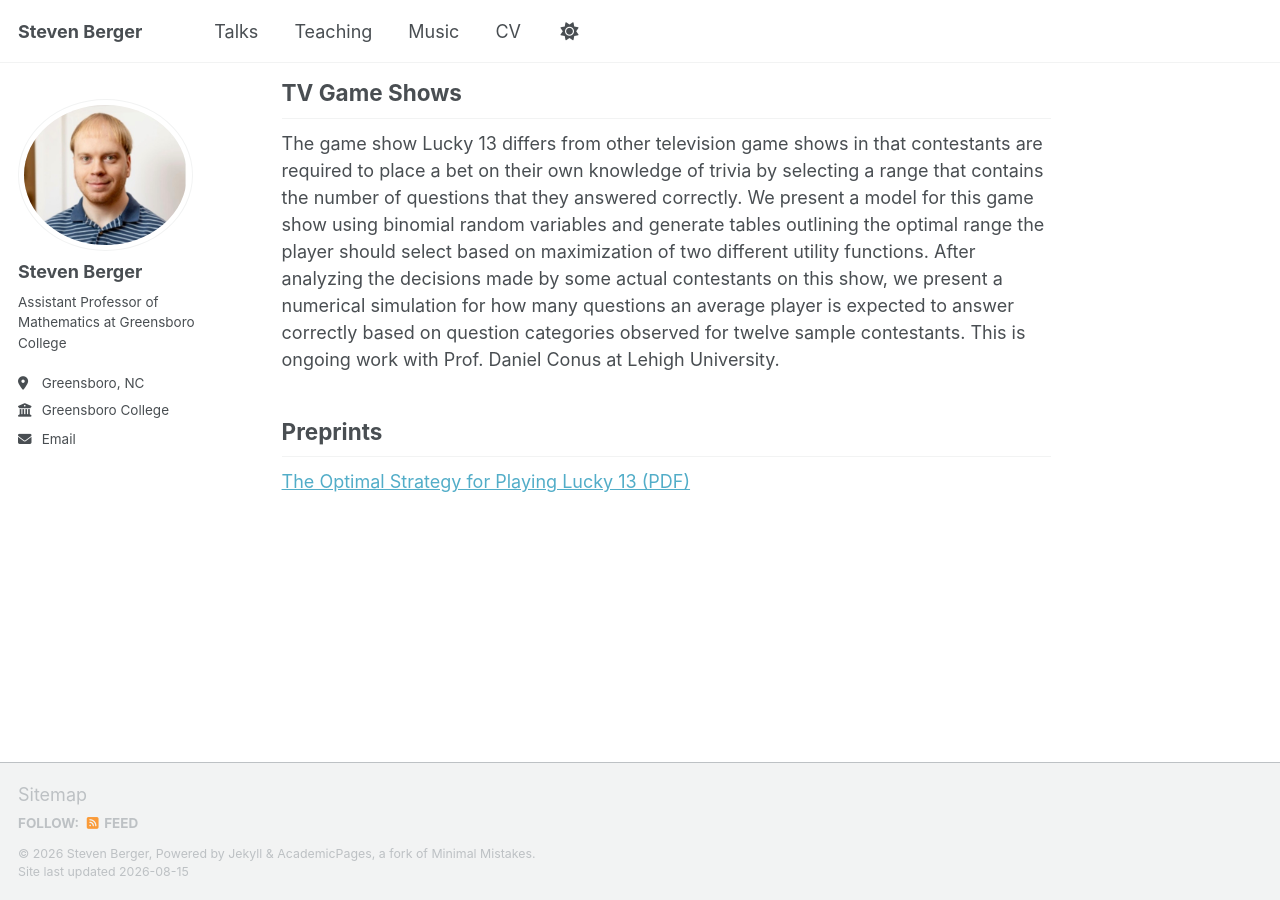
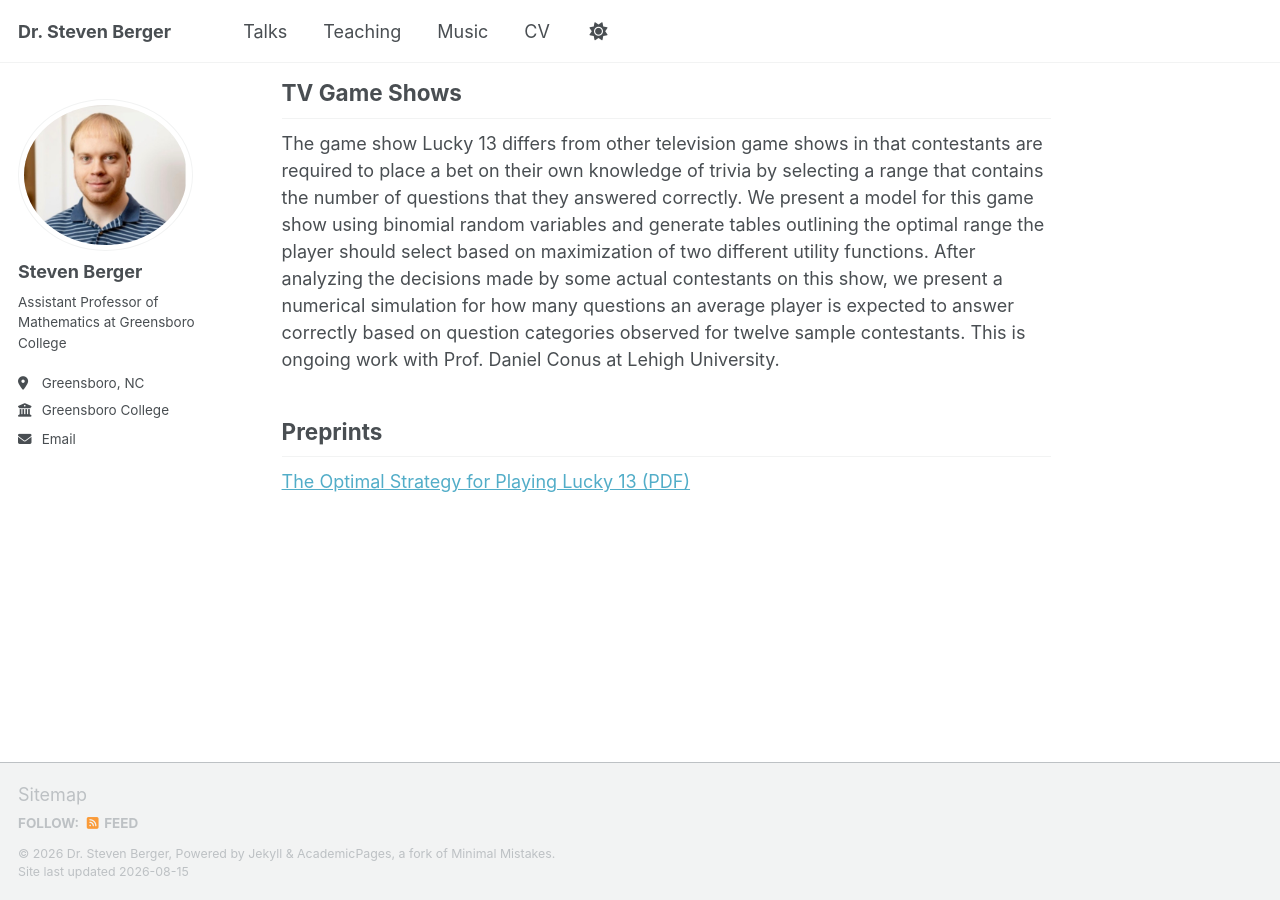
Before and after one commit to SRBerger/SRBerger.github.io, a Jekyll site: the page built from _pages/about.md, in a window 1280 px wide and 900 px high, scrolled down 2111 px. Built offline with Jekyll 4.4.1, drawn with Linux system fonts in a browser that asks for light colours; a script that is not in the unit is left out.

```diff
--- a/_config.yml
+++ b/_config.yml
@@ -9,9 +9,9 @@
 # Basic Site Settings
 locale                   : "en-US"
 site_theme               : "default" # Currently available options are "default", "air"
-title                    : "Steven Berger"
+title                    : "Dr. Steven Berger"
 title_separator          : "-"
-name                     : &name "Steven Berger"
+name                     : &name "Dr. Steven Berger"
 description              : &description "Assistant Professor of Mathematics"   # Update this with a general description of your site, this is the default if not overridden by a page
 url                      : "https://SRBerger.github.io" # The base hostname & protocol for your site e.g. "https://[your GitHub username].github.io",
                                                            # or if you already have some other page hosted on Github then use "https://[your GitHub username].github.io/[Your Repo Name]"
```
